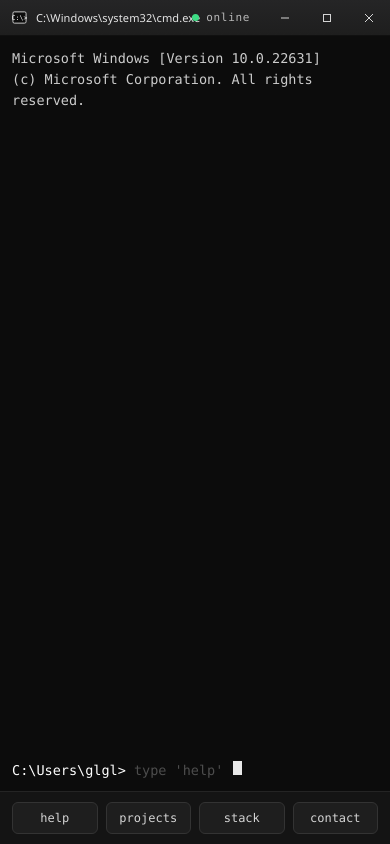
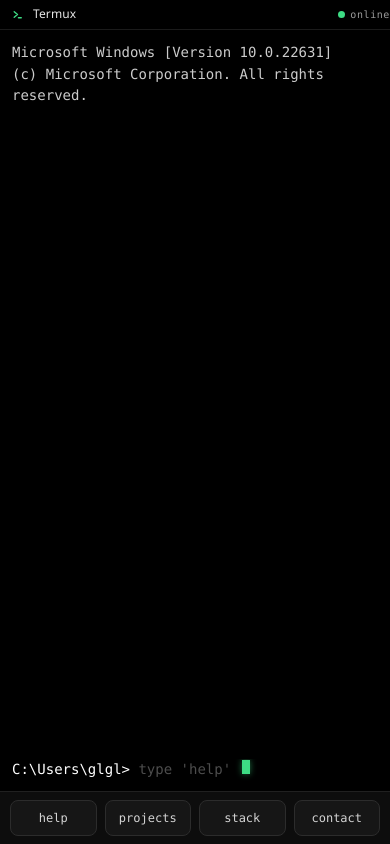
Before and after one commit to AhmedAbdelgelel/protfolio, a plain HTML site: page index.html in a window 390 px wide. Drawn offline with Linux system fonts and the light colour scheme.

Commit message:
feat: responsive Termux skin on mobile (same terminal flow), desktop untouched

```diff
--- a/assets/css/style.css
+++ b/assets/css/style.css
@@ -79,9 +79,14 @@
   letter-spacing: 0.01em;
   white-space: nowrap;
   min-width: 0;
+  overflow: hidden;
+  text-overflow: ellipsis;
 }
 
 .titlebar__brand svg { flex: 0 0 auto; }
+
+/* mobile skin uses a Termux-style brand; hidden on desktop */
+.titlebar__brand--termux { display: none; }
 
 .titlebar__right {
   display: flex;
@@ -326,8 +331,52 @@
 
 @media (max-width: 640px) {
   .screen { padding: 12px 12px 10px; }
-  .titlebar__brand { font-size: 11px; }
-  .screen__out, .promptline { font-size: 13.5px; }
+
+  /* ---- Termux-style mobile skin: same flow, new look ----
+     Windows chrome is meaningless on a phone → flat black bar,
+     no window controls, green block cursor. */
+  .terminal { background: #000; }
+
+  .titlebar {
+    height: 30px;
+    padding-left: 10px;
+    background: #000;
+    border-bottom: 1px solid #1b1b1b;
+  }
+
+  .titlebar__brand--win { display: none; }
+  .titlebar__brand--termux {
+    display: flex;
+    font-size: 12px;
+    gap: 8px;
+  }
+
+  .titlebar__right { gap: 8px; }
+  .titlebar__controls { display: none; }
+
+  .status { font-size: 10px; gap: 5px; color: #9c9c9c; }
+
+  .cursor-block {
+    background: #3ddc84;
+    box-shadow: 0 0 6px rgba(61, 220, 132, 0.5);
+  }
+
+  .screen__out, .promptline { font-size: 14px; }
+
+  .chips {
+    padding: 8px 10px calc(8px + env(safe-area-inset-bottom));
+    background: #0d0d0d;
+    border-top: 1px solid #202020;
+  }
+
+  .chips button {
+    padding: 10px 8px;
+    border-radius: 8px;
+    background: #161616;
+    border-color: #2c2c2c;
+  }
+
+  .chips button:active { background: #222; border-color: #444; }
 }
 
 /* ============================================================
--- a/index.html
+++ b/index.html
@@ -33,13 +33,21 @@
 
     <!-- window chrome -->
     <header class="titlebar">
-      <span class="titlebar__brand">
+      <span class="titlebar__brand titlebar__brand--win">
         <!-- cmd.exe icon, drawn inline -->
         <svg width="15" height="15" viewBox="0 0 16 16" aria-hidden="true">
           <rect x="1" y="2" width="14" height="12" rx="1.5" fill="#0c0c0c" stroke="#d4d4d4" stroke-width="1" />
           <text x="8" y="11" text-anchor="middle" font-family="Consolas, monospace" font-size="7" fill="#ffffff">C:\&gt;</text>
         </svg>
         C:\Windows\system32\cmd.exe
+      </span>
+      <!-- mobile skin: Termux-style brand (shown on phones only) -->
+      <span class="titlebar__brand titlebar__brand--termux" aria-hidden="true">
+        <svg width="15" height="15" viewBox="0 0 16 16">
+          <path d="M4.5 11 L8 8 L4.5 5" stroke="#3ddc84" stroke-width="1.5" fill="none" stroke-linecap="round" stroke-linejoin="round" />
+          <path d="M9 11.5 L12 11.5" stroke="#3ddc84" stroke-width="1.5" fill="none" stroke-linecap="round" />
+        </svg>
+        Termux
       </span>
 
       <span class="titlebar__right">
```
